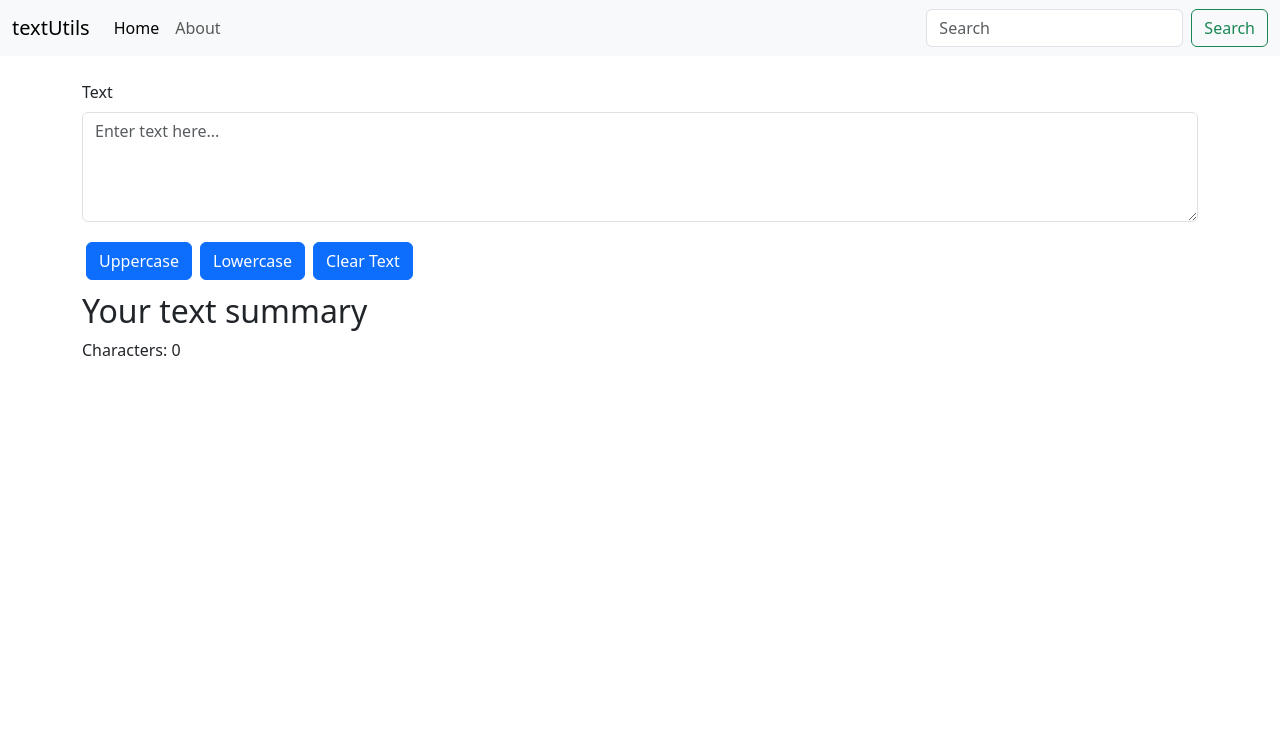
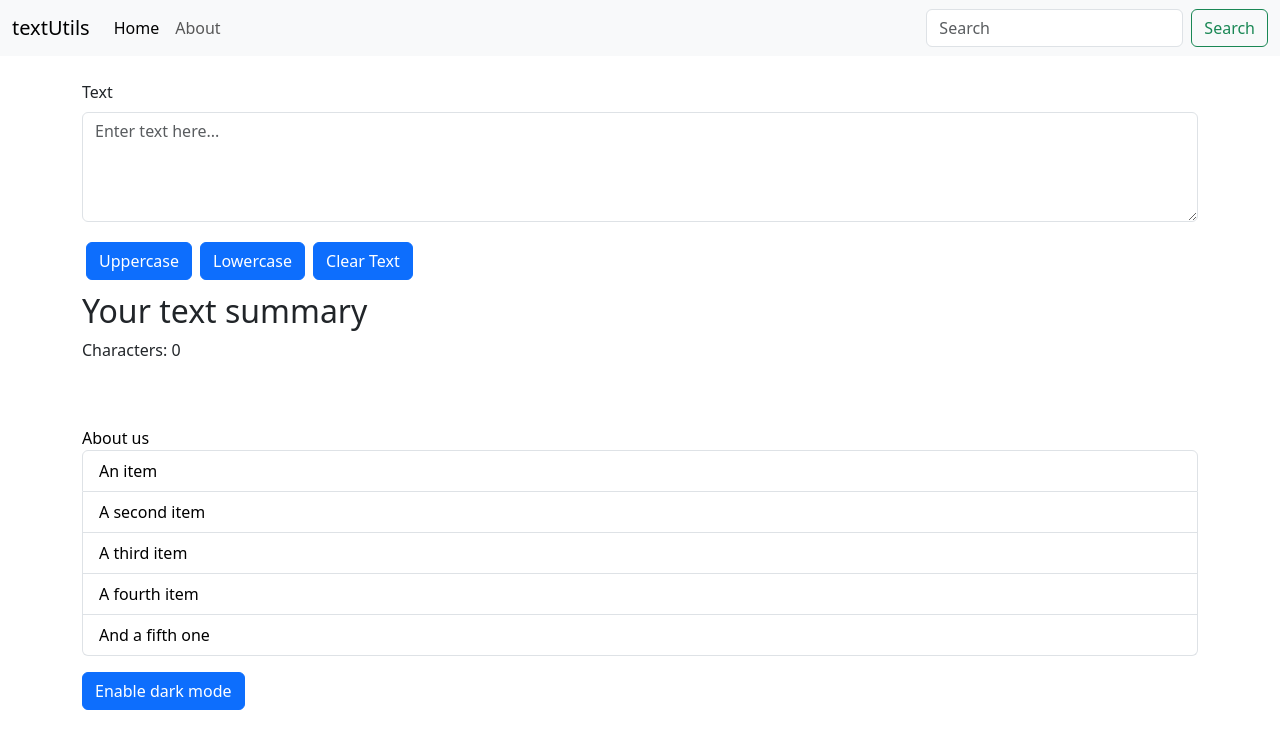
Before and after one commit to BhargovJD/react-cdac, a React (Create React App) app in the folder text-utils/: page / in a window 1280 px wide. Shown: the top 748 px of the page. Built offline with nearby package versions, Linux system fonts and the light colour scheme.

Commit message:
10.Creating Enable Dark Mode Button Using useState Hook

```diff
--- a/text-utils/src/App.js
+++ b/text-utils/src/App.js
@@ -1,3 +1,4 @@
+import About from "./components/About";
 import Navbar from "./components/Navbar";
 import TextForm from "./components/TextForm";
 
@@ -6,6 +7,7 @@ function App() {
     <div className="App">
       <Navbar title="textUtils" aboutText="About" homeText="Home" />
       <TextForm title="Text" textareaPlaceholder="Enter text here..." />
+      <About />
     </div>
   );
 }
--- /dev/null
+++ b/text-utils/src/components/About.js
@@ -0,0 +1,56 @@
+import { useState } from "react";
+
+export default function About() {
+  const [myStyle, setMyStyle] = useState({
+    color: "black",
+    backgroundColor: "white",
+  });
+
+  const [btnText, setBtnText] = useState("Enable dark mode");
+
+  const toggleStyle = () => {
+    if (myStyle.color === "black") {
+      setMyStyle({
+        color: "white",
+        backgroundColor: "black",
+      });
+      setBtnText("Enable light mode");
+    } else {
+      setMyStyle({
+        color: "black",
+        backgroundColor: "white",
+      });
+      setBtnText("Enable dark mode");
+    }
+  };
+
+  return (
+    <>
+      <div className="container py-5" style={myStyle}>
+        About us
+        <ul class="list-group">
+          <li class="list-group-item" style={myStyle}>
+            An item
+          </li>
+          <li class="list-group-item" style={myStyle}>
+            A second item
+          </li>
+          <li class="list-group-item" style={myStyle}>
+            A third item
+          </li>
+          <li class="list-group-item" style={myStyle}>
+            A fourth item
+          </li>
+          <li class="list-group-item" style={myStyle}>
+            And a fifth one
+          </li>
+        </ul>
+        <div>
+          <button className="btn btn-primary mt-3" onClick={toggleStyle}>
+            {btnText}
+          </button>
+        </div>
+      </div>
+    </>
+  );
+}
```
Also changed, not shown: 1 other file (tests, documents, lock files or other folders).
